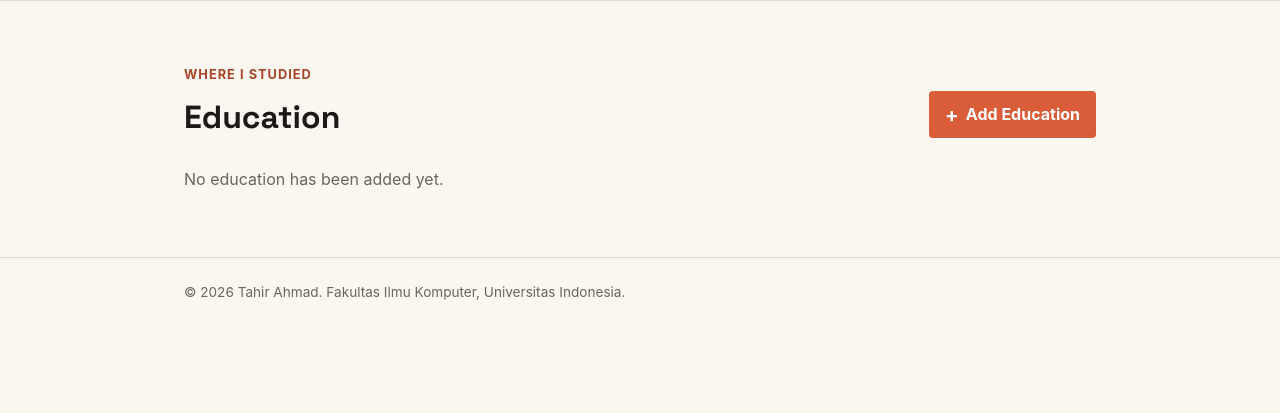
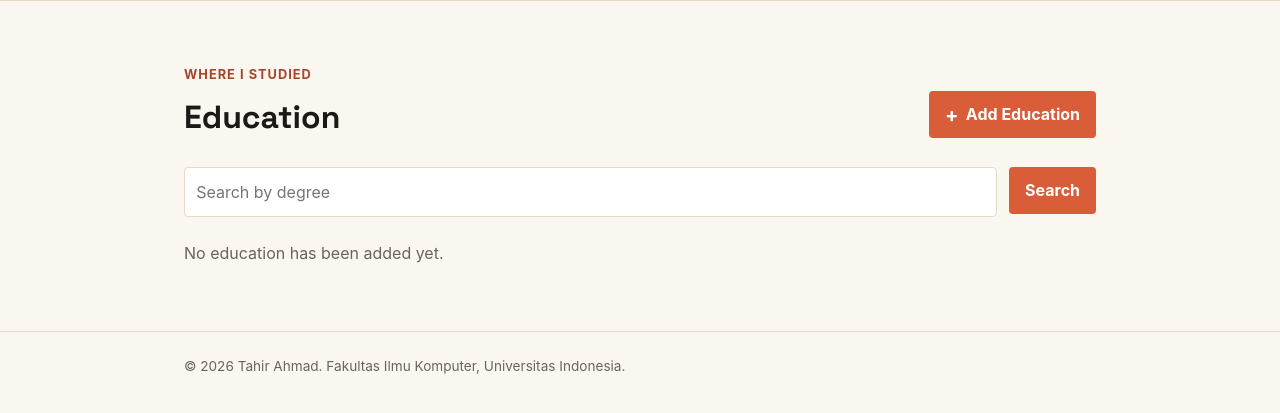
Before and after one commit to indo747/myportofolio, a Django app: page /education/ in a window 1280 px wide. Shown: the part 74-487 px from the top of the page. Run offline with Django 5.2, Linux system fonts and the light colour scheme; data that the repository does not hold is empty.

Commit message:
Serve education entries as JSON and add search by degree

```diff
--- a/main/urls.py
+++ b/main/urls.py
@@ -1,6 +1,6 @@
 from django.urls import path
 
-from main.views import create_education, show_education, show_main, show_experience
+from main.views import create_education, get_education_json, show_education, show_main, show_experience
 
 app_name = "main"
 
@@ -9,4 +9,5 @@ urlpatterns = [
     path("experience/", show_experience, name="show_experience"),
     path("education/", show_education, name="show_education"),
     path("education/add/", create_education, name="create_education"),
+    path("api/education/", get_education_json, name="get_education_json"),
 ]
--- a/main/views.py
+++ b/main/views.py
@@ -1,4 +1,6 @@
 from django.contrib import messages
+from django.core import serializers
+from django.http import HttpResponse
 from django.shortcuts import redirect, render
 
 from main.forms import EducationForm
@@ -30,11 +32,30 @@ def show_experience(request):
 
 
 def show_education(request):
+    # the page reads from the same JSON endpoint as external clients, so the search filter lives in one place
+    json_response = get_education_json(request)
+
+    entries = serializers.deserialize("json", json_response.content.decode("utf-8"))
+    entries = [entry.object for entry in entries]
+    degree_query = request.GET.get("degree", "").strip()
+
     context = {
         "name": "Tahir Ahmad",
-        "education_list": Education.objects.all(),
+        "education_list": entries,
+        "degree_query": degree_query,
     }
     return render(request, "education.html", context)
+
+
+def get_education_json(request):
+    degree_query = request.GET.get("degree", "").strip()
+    education = Education.objects.all()
+
+    if degree_query:
+        education = education.filter(degree__icontains=degree_query)
+
+    education_json = serializers.serialize("json", education)
+    return HttpResponse(education_json, content_type="application/json")
 
 
 def create_education(request):
--- a/static/css/style.css
+++ b/static/css/style.css
@@ -470,7 +470,37 @@ h1, .brand {
     line-height: 1;
 }
 
+.education-search {
+    display: flex;
+    gap: 0.75rem;
+    margin-bottom: 1.5rem;
+}
+
+.education-search__input {
+    width: 100%;
+    min-width: 0;
+    padding: 0.7rem;
+    border: 1px solid var(--line);
+    border-radius: var(--radius);
+    background: #fff;
+    color: var(--ink);
+    font: inherit;
+}
+
+.education-search__input:focus {
+    outline: 2px solid var(--accent);
+    border-color: var(--accent);
+}
+
 @media (max-width: 600px) {
+    .education-search {
+        flex-direction: column;
+    }
+
+    .education-search .button {
+        width: 100%;
+    }
+
     .education-header {
         align-items: flex-start;
         flex-direction: column;
--- a/templates/education.html
+++ b/templates/education.html
@@ -16,6 +16,11 @@
                         Add Education
                     </a>
                 </div>
+                <form method="get" action="{% url 'main:show_education' %}" class="education-search">
+                    <input type="search" name="degree" value="{{ degree_query }}" placeholder="Search by degree" class="education-search__input" aria-label="Search by degree">
+                    <button type="submit" class="button">Search</button>
+                </form>
+
                 <div class="education-grid">
                     {% for education in education_list %}
                         <article class="education-card">
@@ -37,9 +42,13 @@
                             {% endif %}
                         </article>
                     {% empty %}
-                        <p class="empty-state">
-                            No education has been added yet.
-                        </p>
+                        {% if degree_query %}
+                            <p class="empty-state">No education matches that search.</p>
+                        {% else %}
+                            <p class="empty-state">
+                                No education has been added yet.
+                            </p>
+                        {% endif %}
                     {% endfor %}
                 </div>
             </div>
```
